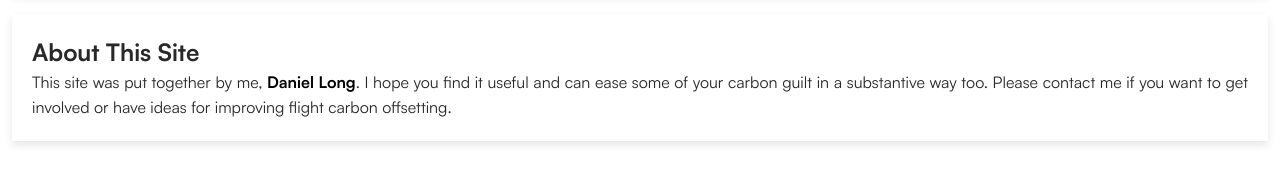
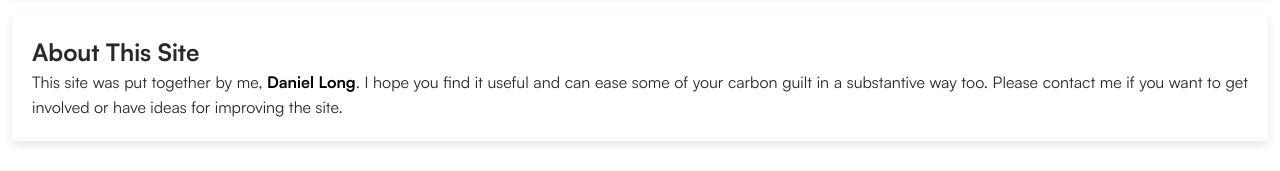
Before and after one commit to Dan5762/flight-offset, a plain HTML site: page index.html in a window 1280 px wide. Shown: the part 1069-1240 px from the top of the page. Drawn offline with Linux system fonts and the light colour scheme.

Commit message:
Update about section to refine contact invitation for site improvements

```diff
--- a/index.html
+++ b/index.html
@@ -184,7 +184,7 @@
       </section>
       <section>
         <h2>About This Site</h2>
-        <p>This site was put together by me, <a href="https://daniellong.co">Daniel Long</a>. I hope you find it useful and can ease some of your carbon guilt in a substantive way too. Please contact me if you want to get involved or have ideas for improving flight carbon offsetting.</p>
+        <p>This site was put together by me, <a href="https://daniellong.co">Daniel Long</a>. I hope you find it useful and can ease some of your carbon guilt in a substantive way too. Please contact me if you want to get involved or have ideas for improving the site.</p>
       </section>
     </main>
     <script src="js/flight-calculator.js"></script>
```
